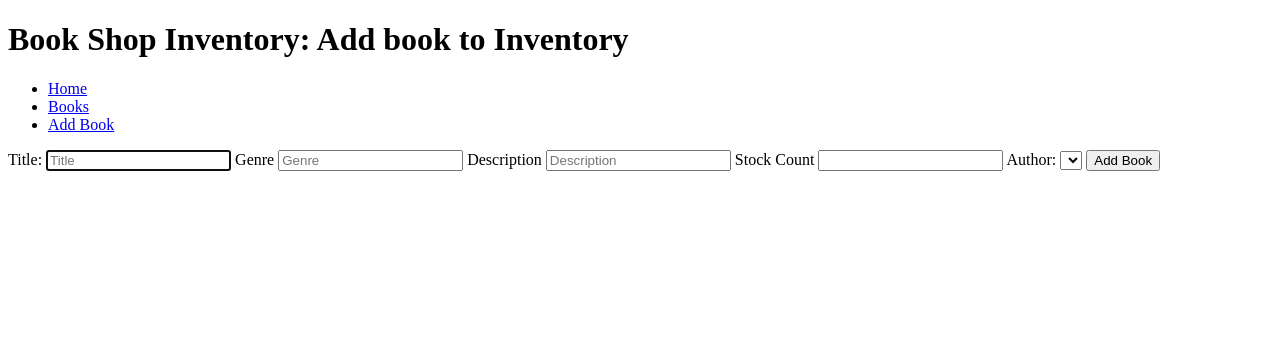
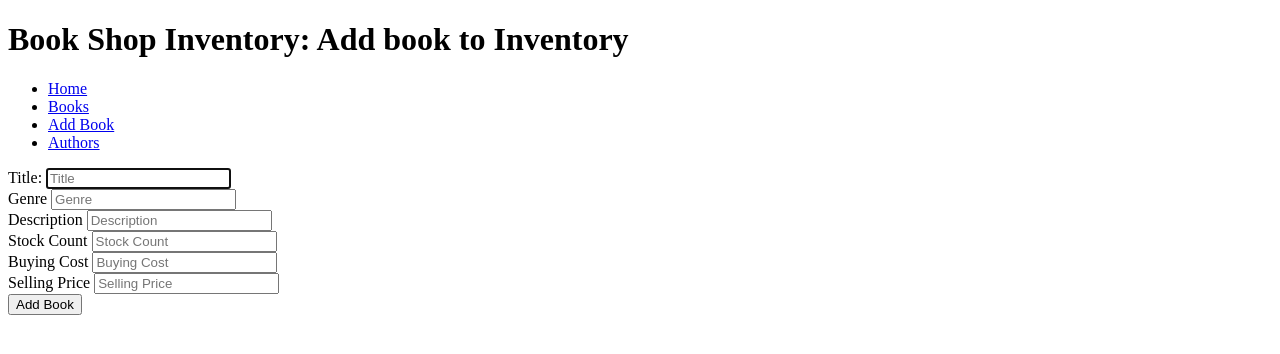
Before and after one commit to Jp2429/project_1, a Flask app: page /books/new_book in a window 1280 px wide. Shown: the top 354 px of the page. Run offline with Flask 2, Linux system fonts and the light colour scheme; data that the repository does not hold is empty; some libraries are stand-ins or nearby versions.

Commit message:
completed mvp book html stuff

```diff
--- a/app.py
+++ b/app.py
@@ -1,8 +1,10 @@
 from flask import Flask, render_template
 from controllers.books_controller import books_blueprint
+from controllers.authors_controller import authors_blueprint
 
 app = Flask(__name__)
 app.register_blueprint(books_blueprint)
+app.register_blueprint(authors_blueprint)
 
 @app.route('/')
 def home():
--- a/controllers/books_controller.py
+++ b/controllers/books_controller.py
@@ -36,8 +36,31 @@ def new_book():
 @books_blueprint.route("/books", methods=['POST'])
 def create_book():
     title = request.form['title']
-    author_id = request.form['author_id']
-    author = author_repository.select(author_id)
-    book = Book(title, author)
+    genre = request.form['genre']
+    description=request.form['description']
+    stock_quantity=request.form['stock_quantity']
+    buying_cost=request.form['buying_cost']
+    selling_price=request.form['selling_price']
+    book=Book(title,description,stock_quantity,buying_cost,selling_price,genre)
     book_repository.save(book)
     return redirect('/books')
+
+# edit book
+@books_blueprint.route("/books/<id>/edit_book")
+def edit(id):
+    book = book_repository.select(id)
+    return render_template("/books/edit_book.html", book=book)
+
+
+# update book
+@books_blueprint.route("/books/<id>/edit_book", methods=['POST'])
+def update(id):
+    title = request.form['title']
+    genre = request.form['genre']
+    description=request.form['description']
+    stock_quantity=request.form['stock_quantity']
+    buying_cost=request.form['buying_cost']
+    selling_price=request.form['selling_price']
+    book = Book(title,description,stock_quantity,buying_cost,selling_price,genre,id)
+    book_repository.update(book)
+    return redirect('/books')
--- a/templates/base.html
+++ b/templates/base.html
@@ -19,6 +19,8 @@
       <li><a href="/">Home</a></li>
       <li><a href="/books">Books</a></li>
       <li><a href="/books/new_book">Add Book</a></li>
+      <li><a href="/authors">Authors</a></li>
+
 
 
     </ul>
--- a/templates/books/index.html
+++ b/templates/books/index.html
@@ -16,6 +16,10 @@
                 <form class="delete_book" action="/books/{{ book.id }}/delete" method="POST">
                     <input type="submit" value="Delete">
                 </form>
+                <form class="edit_book" action="/books/{{book.id}}/edit_book">
+                    <input type="submit" value="Edit">
+                </form>
+
 
             </div>
 
--- a/templates/books/new_book.html
+++ b/templates/books/new_book.html
@@ -9,21 +9,18 @@
     <div class="create_form">
         <form action="/books" method="post">
                 <label for="title">Title:</label>
-                <input type="text" id="title" name="title" placeholder="Title" required autofocus>
+                <input type="text" id="title" name="title" placeholder="Title" required autofocus><br>
                 <label for="genre">Genre</label>
-                <input type="text" id="genre" name="genre" placeholder="Genre" required autofocus>
+                <input type="text" id="genre" name="genre" placeholder="Genre" required autofocus><br>
                 <label for="description">Description</label>
-                <input type="text" id="description" name="description" placeholder="Description" required autofocus>
+                <input type="text" id="description" name="description" placeholder="Description" required autofocus><br>
                 <label for="stock_count">Stock Count</label>
-                <input type="number" id="stock_count">
+                <input type="number" id="stock_count" name="stock_quantity" placeholder="Stock Count" required autofocus><br>
+                <label for="buying_cost"> Buying Cost</label>
+                <input type="number" id="buying_cost" name="buying_cost" placeholder="Buying Cost" required autofocus><br>
+                <label for="selling_price">Selling Price</label>
+                <input type="number" id="selling_price" name="selling_price" placeholder="Selling Price" required autofocus><br>
 
-
-                <label for="author">Author:</label>
-                <select id="author" name="author_id">
-                    {% for author in all_authors %}
-                    <option value="{{ author.id }}">{{ author.name }}</option>
-                    {% endfor %}
-                </select>
 
 
             <button type="submit">Add Book</button>
--- a/templates/books/show_book.html
+++ b/templates/books/show_book.html
@@ -11,7 +11,7 @@
                 <b>Title: </b>{{ book.title }}<br>
                 <b>Genre: </b>{{book.genre}}<br>
                 <b>Description: </b>{{book.description}}<br>
-                <b>Stock Count: </b>{{book.stock_quantity}}
+                <b>Stock Count: </b>{{book.stock_quantity}}<br>
                 <b>Buying Cost: </b>£{{book.buying_cost}}<br>
                 <b>Selling Price: </b>£{{book.selling_price}}<br>
                 <b>Markup: </b> <br>
```
Also changed, not shown: controllers/authors_controller.py (added, +14 -0 lines), templates/books/edit_book.html (added, +32 -0 lines).
